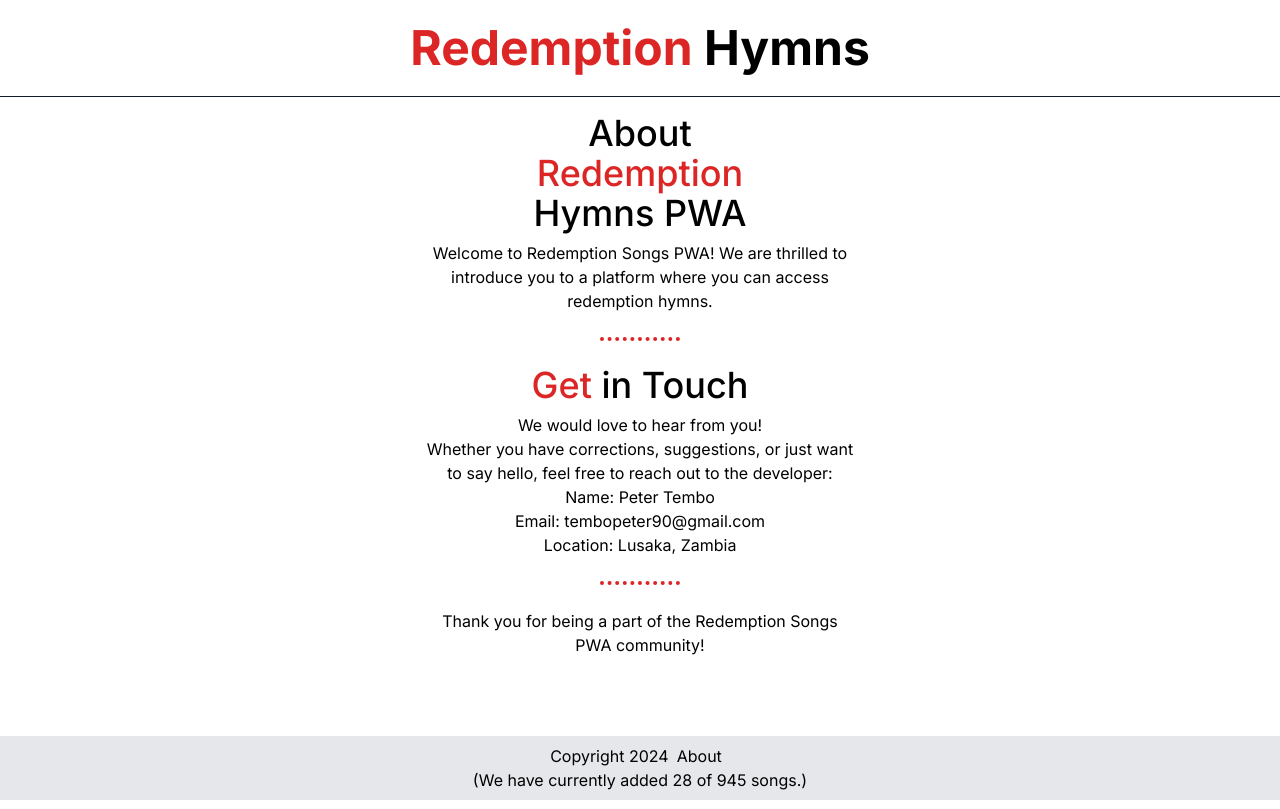
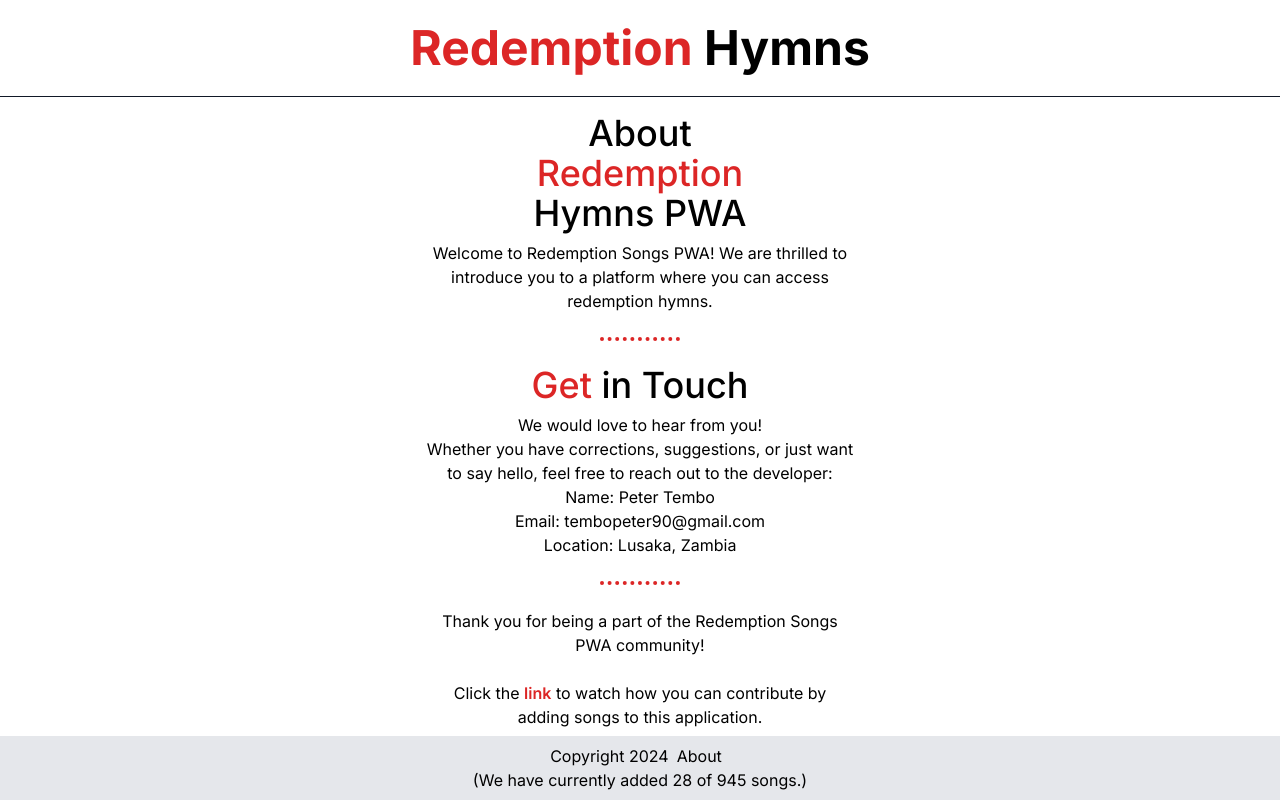
Before and after one commit to petertemboii/Redemption-songs-hymn-book, a Next.js app: page /about in a window 1280 px wide. Built offline with nearby package versions, Linux system fonts and the light colour scheme.

Commit message:
Add YouTube link to video explaining how to add songs to the app.

```diff
--- a/app/about/page.tsx
+++ b/app/about/page.tsx
@@ -35,6 +35,19 @@ export default function page() {
         <h1 className="text-center">
           Thank you for being a part of the Redemption Songs PWA community!
         </h1>
+        <br />
+        <h1>
+          Click the{" "}
+          <a
+            href="https://youtu.be/XQi8uXP2j7U?si=-WGU9I_XPIN9qMEX"
+            target="_blank"
+            rel="noopener noreferrer"
+            className="text-red-600 font-semibold"
+          >
+            link
+          </a>{" "}
+          to watch how you can contribute by adding songs to this application.
+        </h1>
       </div>
     </div>
   );
```
Also changed, not shown: 1 other file (tests, documents, lock files or other folders).
